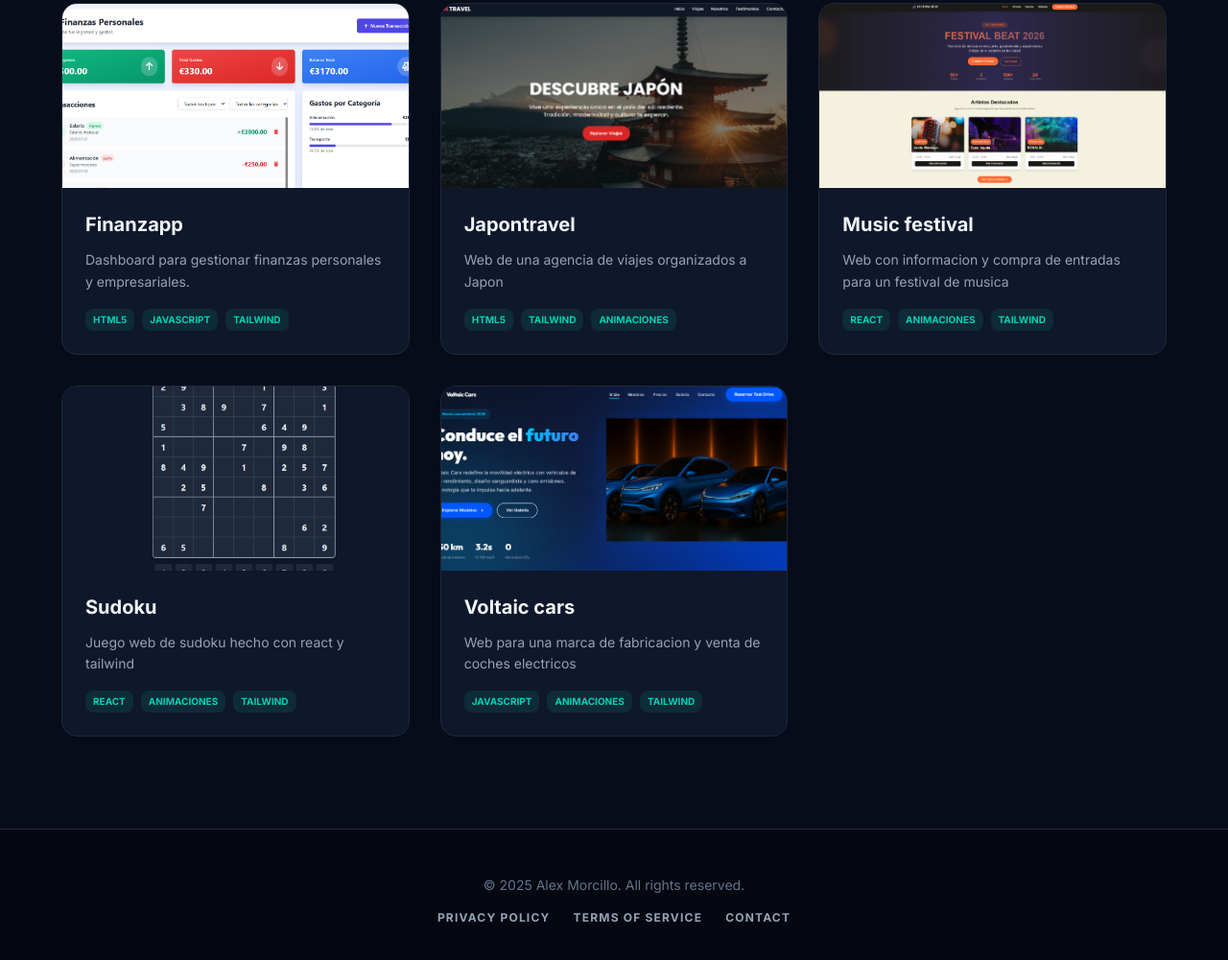
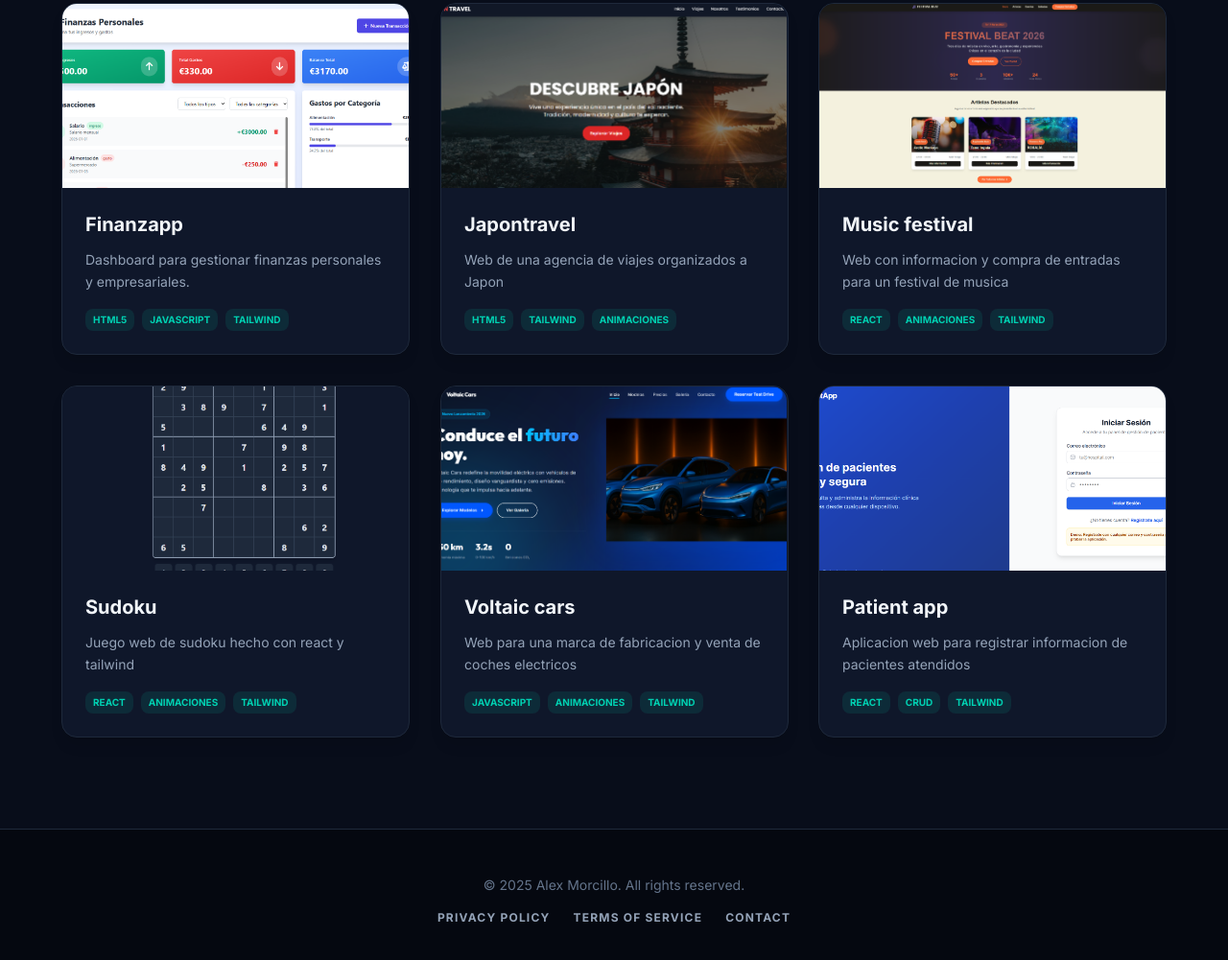
Before and after one commit to alexmf18/web-curriculum, a plain HTML site: page index.html in a window 1280 px wide. Shown: the part 2306-3307 px from the top of the page at 96% size. Drawn offline with nearby package versions, Linux system fonts and the light colour scheme.

Commit message:
newest commit

```diff
--- a/index.html
+++ b/index.html
@@ -629,6 +629,48 @@
               </div>
             </div>
           </a>
+          <a href="https://patient-app-zeta.vercel.app/login">
+            <div
+              class="group bg-white dark:bg-slate-900 rounded-2xl overflow-hidden border border-slate-200 dark:border-slate-800 hover:border-primary/50 transition-all duration-300 shadow-lg"
+              data-aos="zoom-in"
+              data-aos-delay="200"
+            >
+              <div class="h-48 overflow-hidden relative">
+                <img
+                  alt="voltaic cars"
+                  class="w-full h-full object-cover group-hover:scale-110 transition-transform duration-500"
+                  src="imagenes/patient.png"
+                />
+                <div
+                  class="absolute inset-0 bg-primary/20 opacity-0 group-hover:opacity-100 transition-opacity"
+                ></div>
+              </div>
+
+              <div class="p-6">
+                <h5 class="text-xl font-bold mb-3">Patient app</h5>
+                <p
+                  class="text-slate-600 dark:text-slate-400 text-sm mb-4 leading-relaxed"
+                >
+                  Aplicacion web para registrar informacion de pacientes
+                  atendidos
+                </p>
+                <div class="flex flex-wrap gap-2">
+                  <span
+                    class="px-2 py-1 text-[10px] font-bold text-primary bg-primary/10 rounded uppercase"
+                    >react</span
+                  >
+                  <span
+                    class="px-2 py-1 text-[10px] font-bold text-primary bg-primary/10 rounded uppercase"
+                    >CRUD</span
+                  >
+                  <span
+                    class="px-2 py-1 text-[10px] font-bold text-primary bg-primary/10 rounded uppercase"
+                    >Tailwind</span
+                  >
+                </div>
+              </div>
+            </div>
+          </a>
         </div>
       </div>
     </section>
```
Also changed, not shown: imagenes/patient.png (added).
